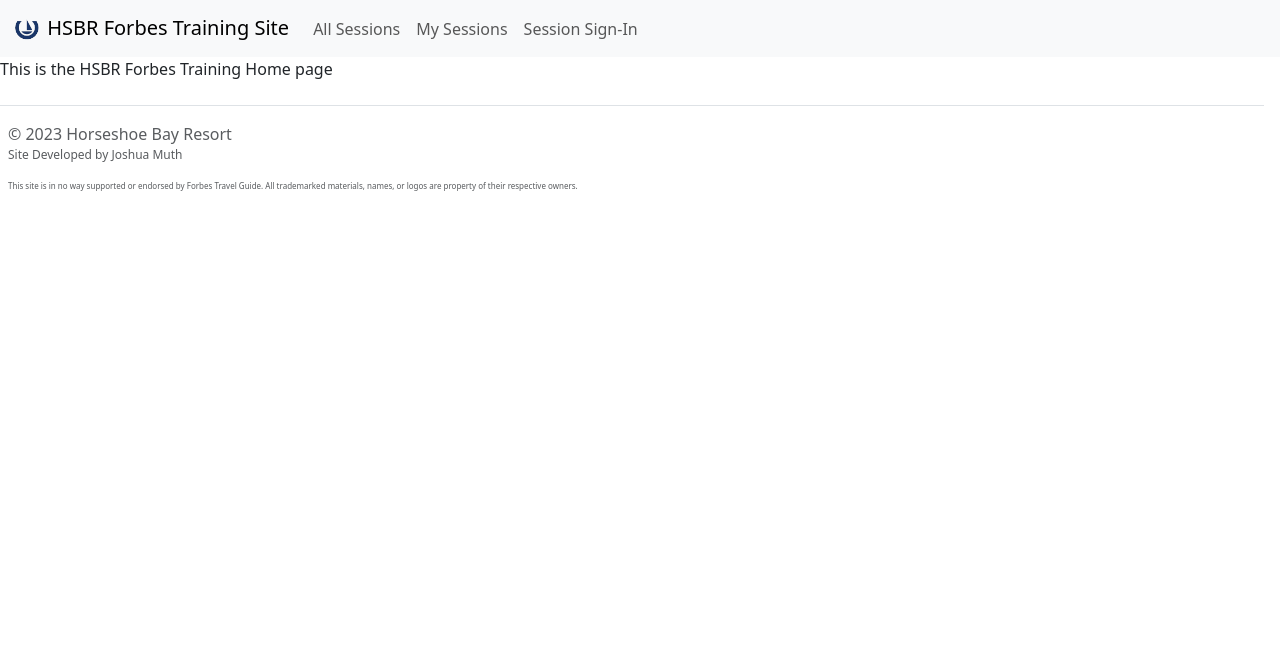
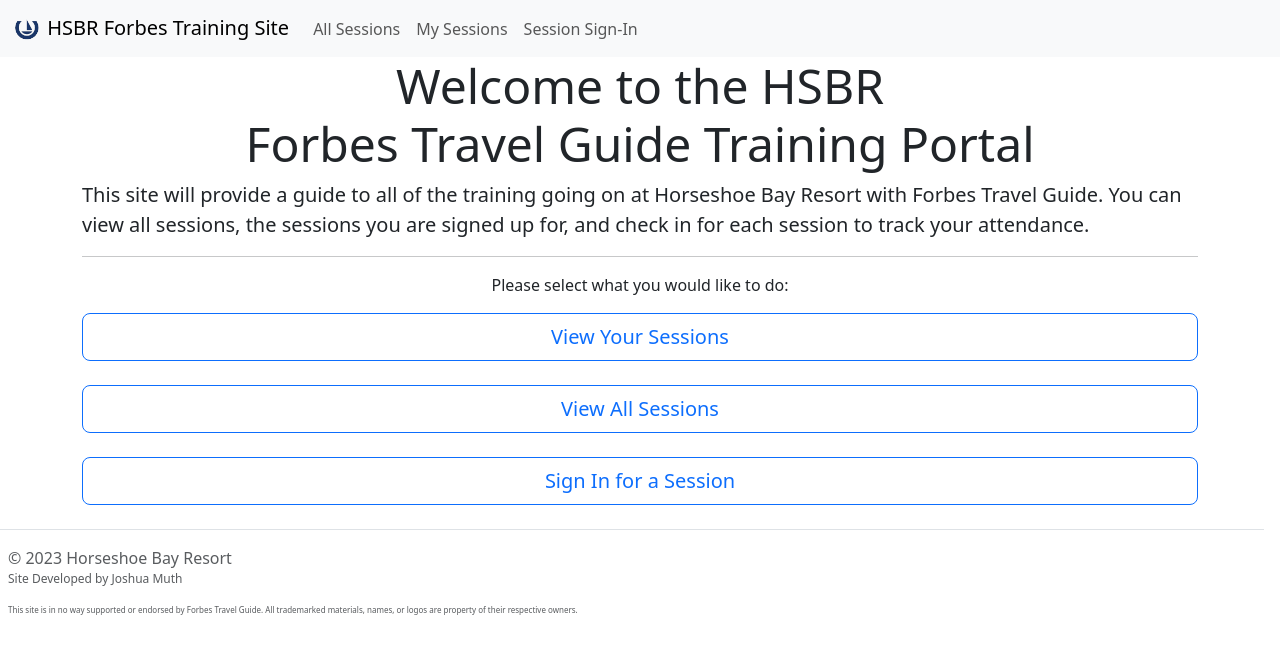
Before and after one commit to AdvJosh/HSBR-Training-Management-Site, a Flask app: page / in a window 1280 px wide. Shown: the top 654 px of the page. Run offline with Flask 3, Linux system fonts and the light colour scheme.

Commit message:
Made the homepage pretty and added buttons

```diff
--- a/templates/home.html
+++ b/templates/home.html
@@ -15,7 +15,30 @@
     <script src="https://cdn.jsdelivr.net/npm/bootstrap@5.3.0/dist/js/bootstrap.bundle.min.js" integrity="sha384-geWF76RCwLtnZ8qwWowPQNguL3RmwHVBC9FhGdlKrxdiJJigb/j/68SIy3Te4Bkz" crossorigin="anonymous"></script>
 
     {% include 'header.html' %}
-    <p>This is the {{page_title}} page</p>
+    <div class="container">
+    <h1 class="display-5 text-center">Welcome to the HSBR<br>Forbes Travel Guide Training Portal</h1>
+    <p class="lead">This site will provide a guide to all of the training going on at Horseshoe Bay Resort with Forbes Travel Guide. You can view all sessions, the sessions you are signed up for, and check in for each session to track your attendance. </p>
+      <hr>
+      <p class="text-center"> Please select what you would like to do:</p>
+      <div class="d-grid gap-4">
+        <a href="/mysessions" class="d-grid gap-4 text-decoration-none">
+          <button type="button" class="btn btn-outline-primary btn-lg">
+            View Your Sessions
+          </button>
+        </a>
+        <a href="/sessions" class="d-grid gap-4 text-decoration-none">
+          <button type="button" class="btn btn-outline-primary btn-lg">
+            View All Sessions
+          </button>
+        </a>
+        <a href="/sign-in" class="d-grid gap-4 text-decoration-none">
+          <button type="button" class="btn btn-outline-primary btn-lg">
+            Sign In for a Session
+          </button>
+        </a>
+      </div>
+
+    </div>
     {% include 'footer.html' %}
   </body>
 </html>
```
